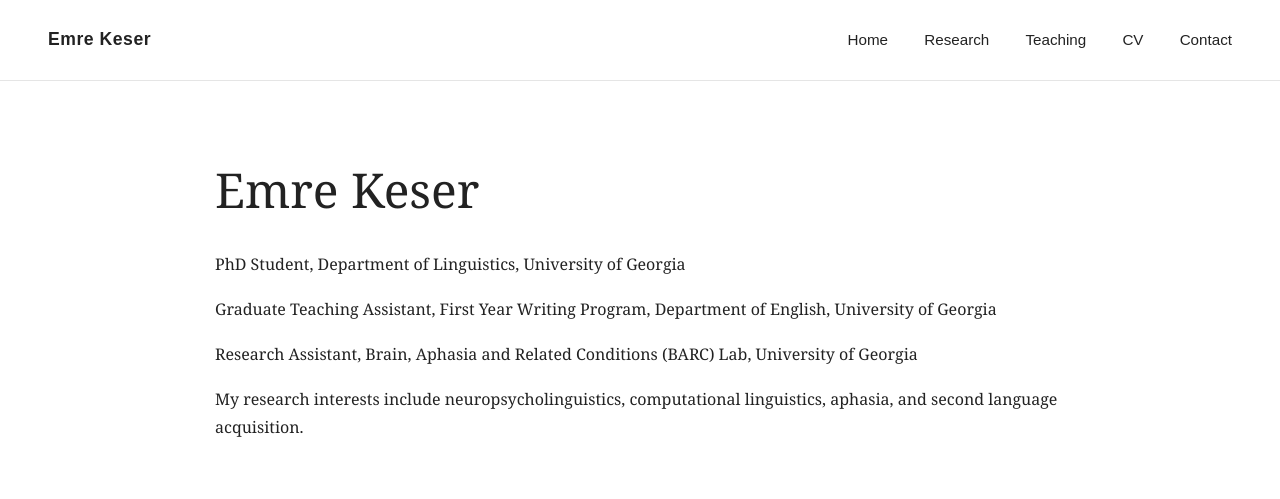
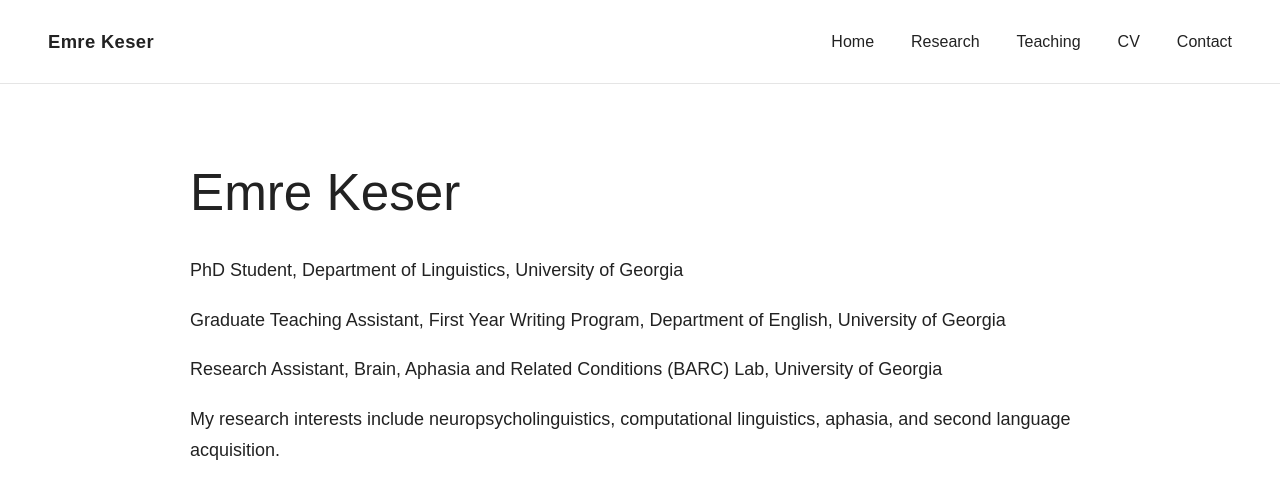
Before and after one commit to aekeser/aekeser.github.io, a Jekyll site: the page built from index.md, in a window 1280 px wide. Shown: the top 499 px of the page. Built offline with Jekyll 4.4.1, drawn with Linux system fonts in a browser that asks for light colours.

Commit message:
Improve typography and readability

```diff
--- a/assets/css/style.css
+++ b/assets/css/style.css
@@ -3,33 +3,32 @@ body {
     padding: 0;
     background: #ffffff;
     color: #222222;
-    font-family: Georgia, serif;
-    line-height: 1.8;
+    font-family: Arial, Helvetica, sans-serif;
+    font-size: 18px;
+    line-height: 1.75;
 }
 
 .site-header {
     display: flex;
     justify-content: space-between;
     align-items: center;
-    padding: 1.5rem 3rem;
+    padding: 1.6rem 3rem;
     border-bottom: 1px solid #e5e5e5;
 }
 
 .site-title {
     color: #222222;
     text-decoration: none;
-    font-family: Arial, Helvetica, sans-serif;
-    font-size: 1.1rem;
+    font-size: 1.15rem;
     font-weight: 700;
-    letter-spacing: 0.03em;
+    letter-spacing: 0.02em;
 }
 
 .site-nav a {
     color: #222222;
     text-decoration: none;
     margin-left: 2rem;
-    font-family: Arial, Helvetica, sans-serif;
-    font-size: 0.95rem;
+    font-size: 1rem;
 }
 
 .site-nav a:hover {
@@ -37,21 +36,22 @@ body {
 }
 
 .site-main {
-    max-width: 850px;
+    max-width: 900px;
     margin: 5rem auto;
     padding: 0 2rem;
 }
 
 h1 {
-    font-size: 3rem;
-    font-weight: normal;
+    font-size: 3.2rem;
+    font-weight: 500;
     margin-bottom: 2rem;
-    line-height: 1.2;
+    line-height: 1.15;
 }
 
 h2 {
     margin-top: 3rem;
     margin-bottom: 1rem;
+    font-size: 1.6rem;
 }
 
 a {
```
